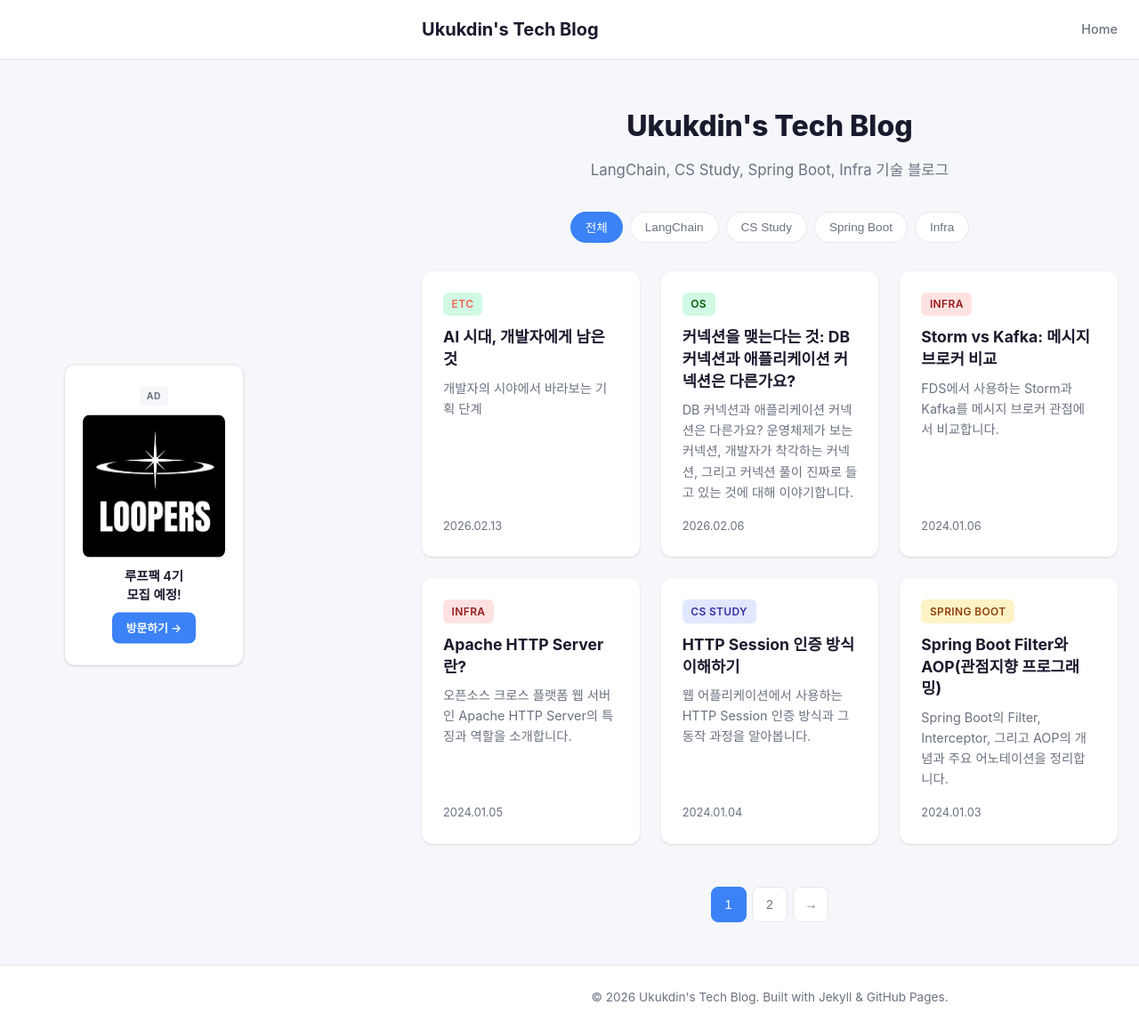
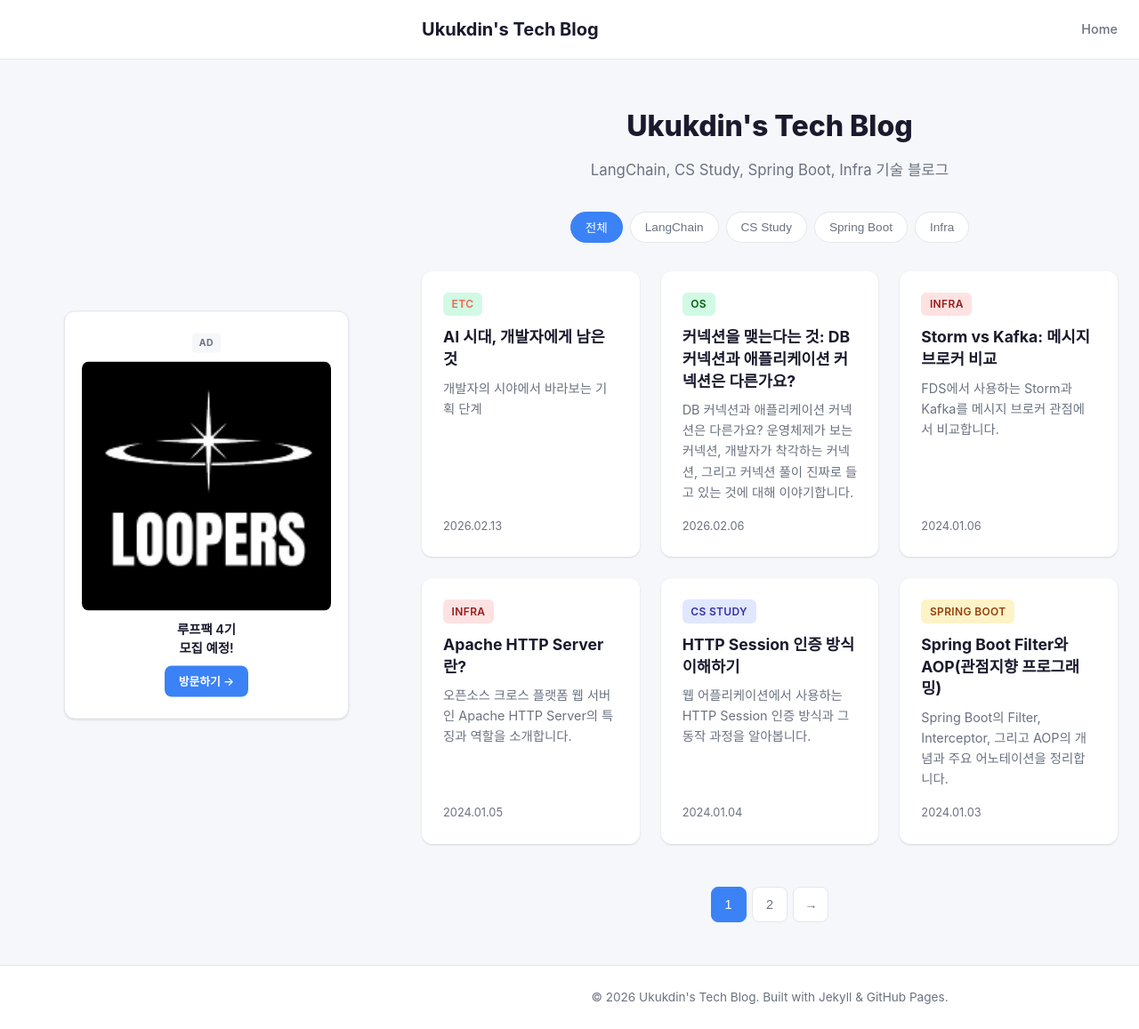
Before and after one commit to ukukdin/ukukdin.github.io, a Jekyll site: the page built from index.html, in a window 1280 px wide and 1157 px high. Shown: the whole window at 89% size. Built offline with Jekyll 4.4.1, drawn with Linux system fonts in a browser that asks for light colours.

```diff
--- a/assets/css/main.css
+++ b/assets/css/main.css
@@ -26,7 +26,7 @@
   top: 50%;
   transform: translateY(-50%);
   z-index: 90;
-  width: auto;
+  width: 320px;
 }
 
 .ad-banner__link {
@@ -62,7 +62,7 @@
 
 .ad-banner__logo {
   display: block;
-  width: 160px;
+  width: 280px;
   height: auto;
   border-radius: 8px;
 }
```
